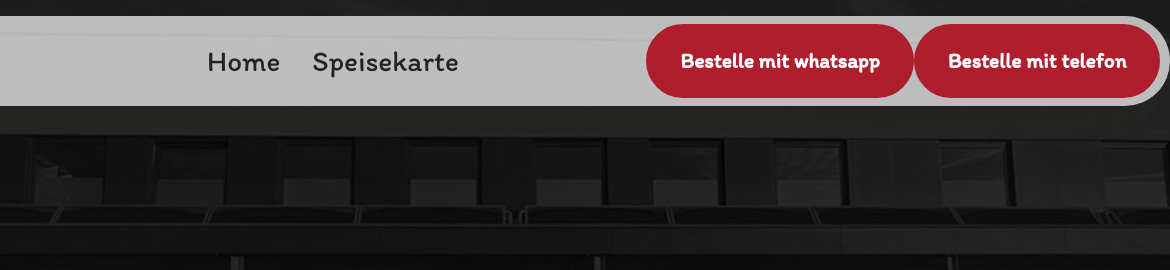
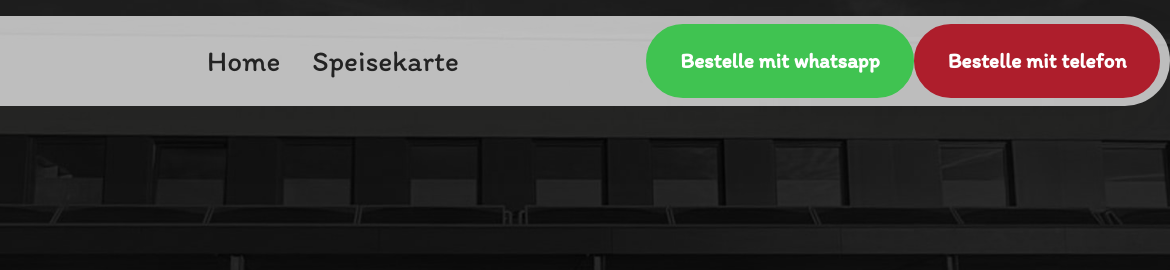
Before and after one commit to ilgusto/ilgustopizzeriaristorante, a plain HTML site: page index.html in a window 1280 px wide. Shown: the top 270 px of the page, 110-1280 px from the left. Drawn offline with Linux system fonts and the light colour scheme.

Commit message:
Update index.html

```diff
--- a/index.html
+++ b/index.html
@@ -54,7 +54,7 @@
 						<a class="nav-link link text-black text-primary display-4" href="index.html">Home</a>
 					</li><li class="nav-item"><a class="nav-link link text-black text-primary display-4" href="page1.html">Speisekarte</a></li></ul>
 
-				<div class="navbar-buttons mbr-section-btn"><a class="btn btn-danger display-7" href="https://wa.me/message/E6UKX2AW3BBPE1">  Bestelle mit whatsapp</a></div>
+				<div class="navbar-buttons mbr-section-btn"><a class="btn btn-danger2 display-7" href="https://wa.me/message/E6UKX2AW3BBPE1">  Bestelle mit whatsapp</a></div>
 					<div class="navbar-buttons mbr-section-btn"><a class="btn btn-danger display-7" href="tel:09180798">  Bestelle mit telefon</a></div>
 			</div>
 		</div>
```
